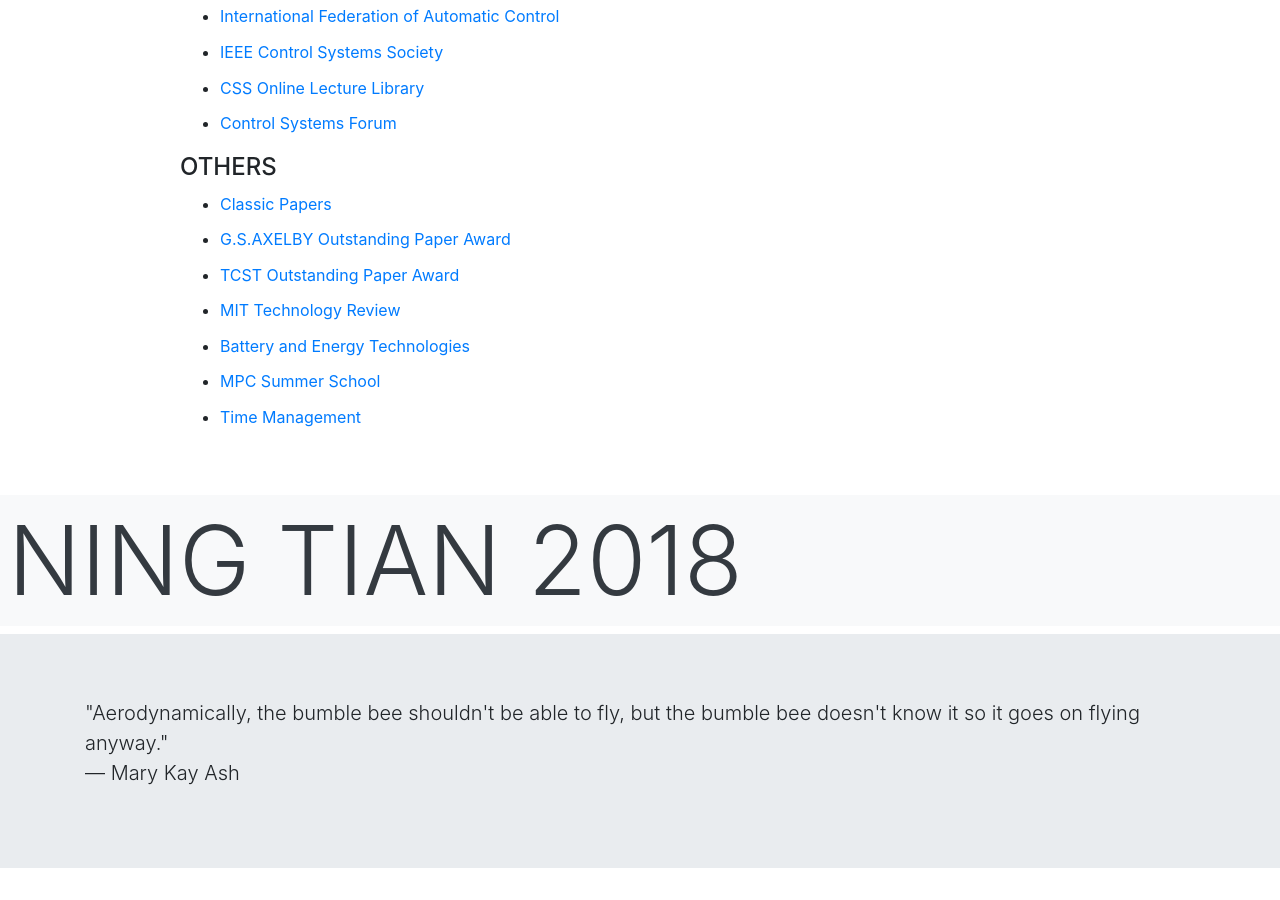
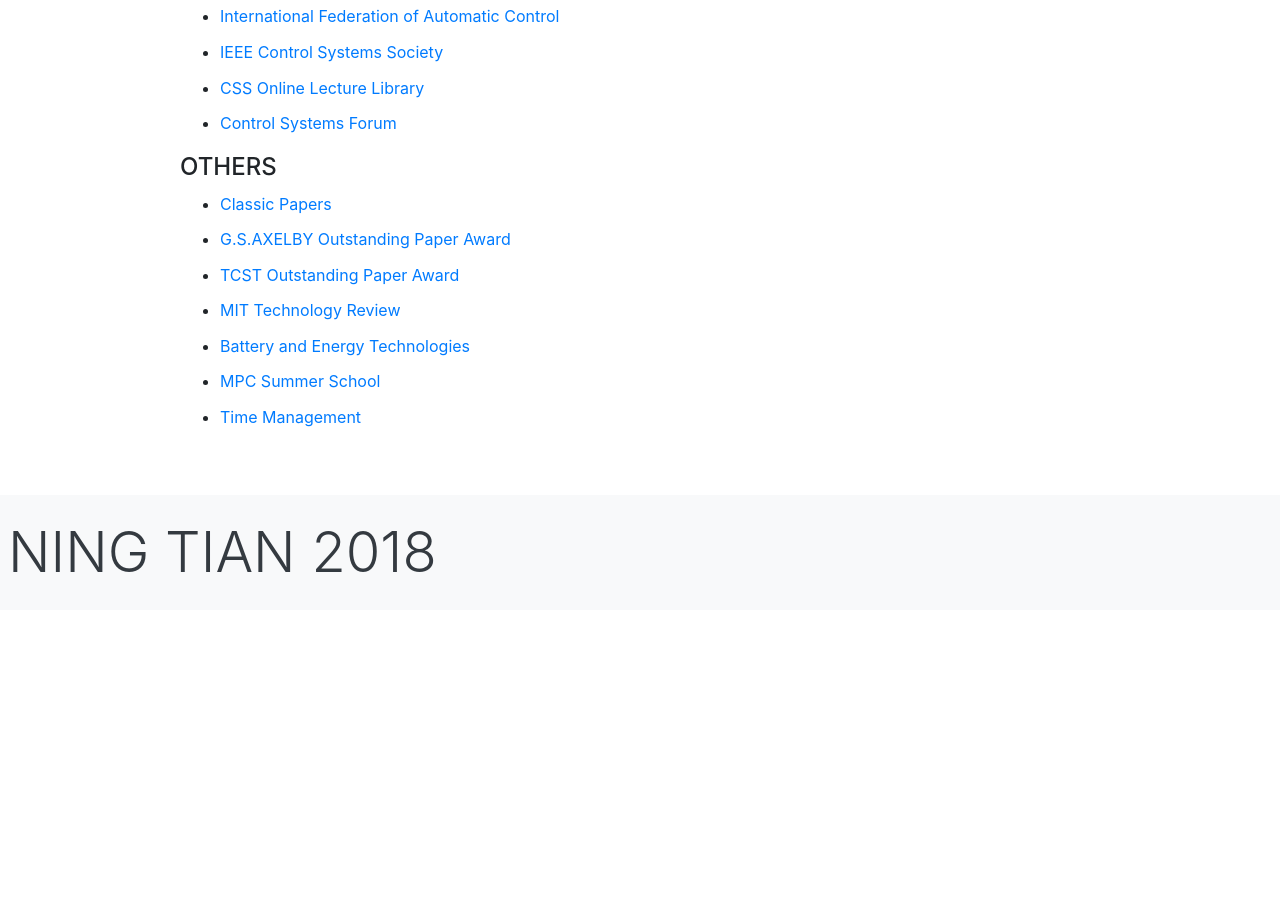
Before and after one commit to ningtian/ningtian.github.io, a Jekyll site: the page links/index.html, which Jekyll copies as it is, in a window 1280 px wide and 900 px high, scrolled down 730 px. Built offline with Jekyll 4.4.1, drawn with Linux system fonts in a browser that asks for light colours; after the commit the page ends 1340 px from its top, so only the background shows below that.

Commit message:
Update index.html

```diff
--- a/links/index.html
+++ b/links/index.html
@@ -112,19 +112,15 @@
 <br>
 <br>
 
-<h5 class="display-1">
-<span class="d-block p-2 bg-light text-dark">NING TIAN 2018</span>
+<div class="bottom">
+<span class="d-block p-2 bg-light text-dark">
+<p class="text-center">
+<h5 class="display-4">
+NING TIAN 2018
 </h5>
-
-<div class="bottom">
-<div class="jumbotron jumbotron-fluid">
-  <div class="container">
-    <p class="lead">"Aerodynamically, the bumble bee shouldn't be able to fly, but the bumble bee doesn't know it so it goes on flying anyway."<br>
-	    ― Mary Kay Ash</p>
-  </div>
-</div> <!-- end of <div class="jumbotron jumbotron-fluid"> -->
+</p>
+</span>
 </div>
-
 
 
 <!-- Optional JavaScript -->
```
